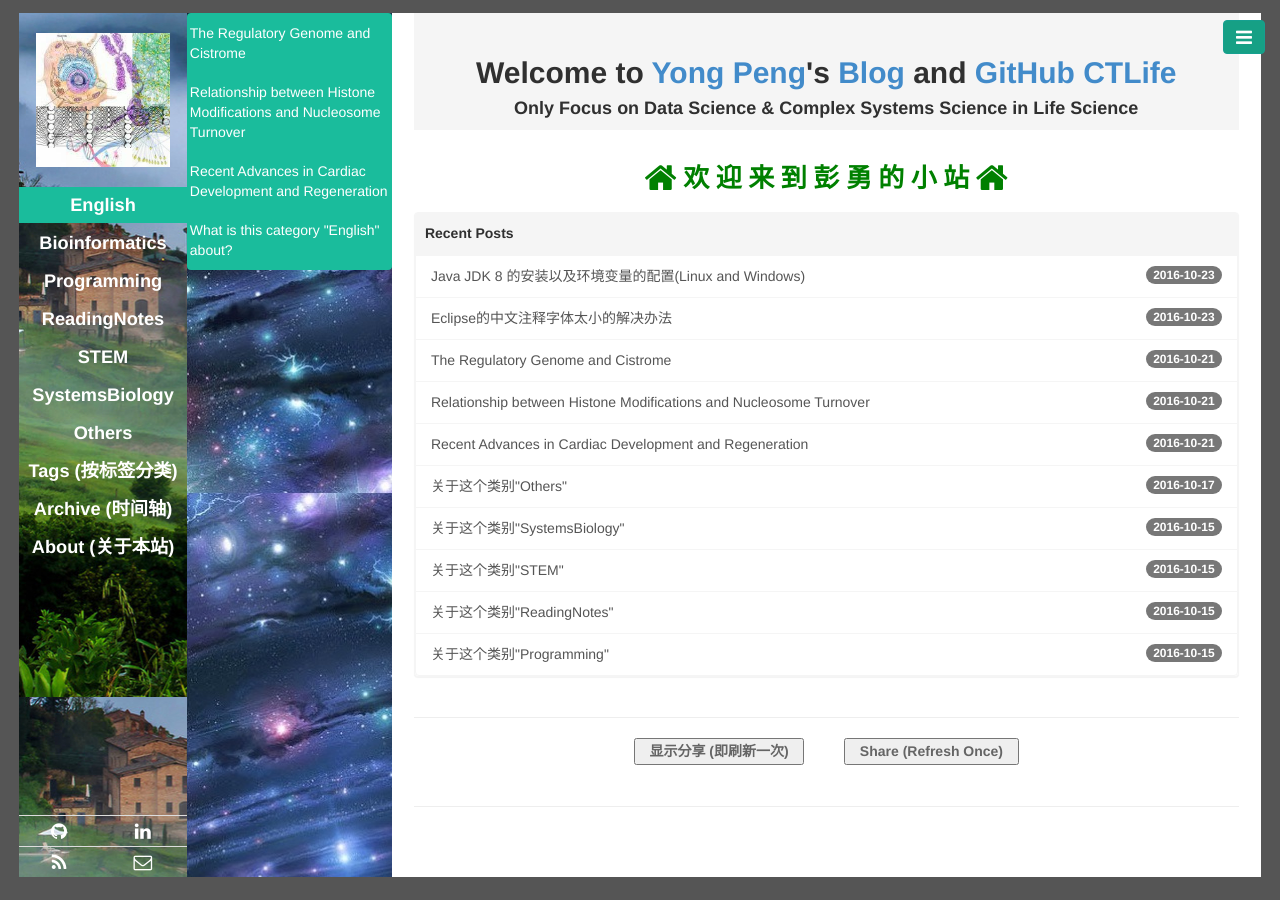
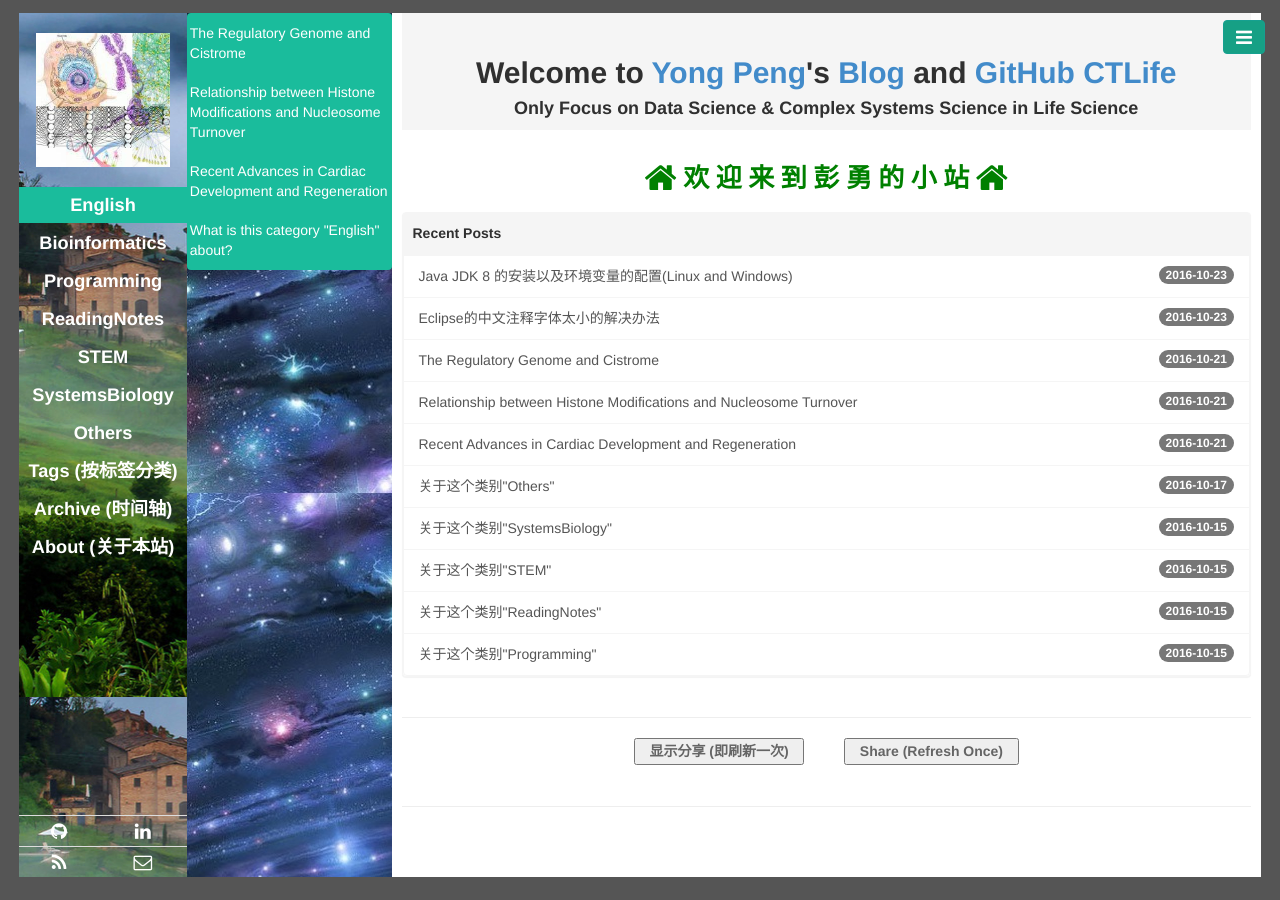
Before and after one commit to CTLife/CTLife.github.io, a Jekyll site: the page built from index.html, in a window 1280 px wide. Built offline with Jekyll 4.4.1, drawn with Linux system fonts in a browser that asks for light colours; Markdown is read by kramdown in place of the engine named in the settings; the list of posts is cut into pages by our own code.

Commit message:
Update base.css

```diff
--- a/public/css/base.css
+++ b/public/css/base.css
@@ -85,7 +85,7 @@ body, html {
   overflow-y: auto;
   background-color: #fff;
   overflow-x: hidden;
-  padding: 0   3%   0   3%;
+  padding: 0   2%   0   2%;
 }
 .aside3-title {
   background-color: #f5f5f5;
```
